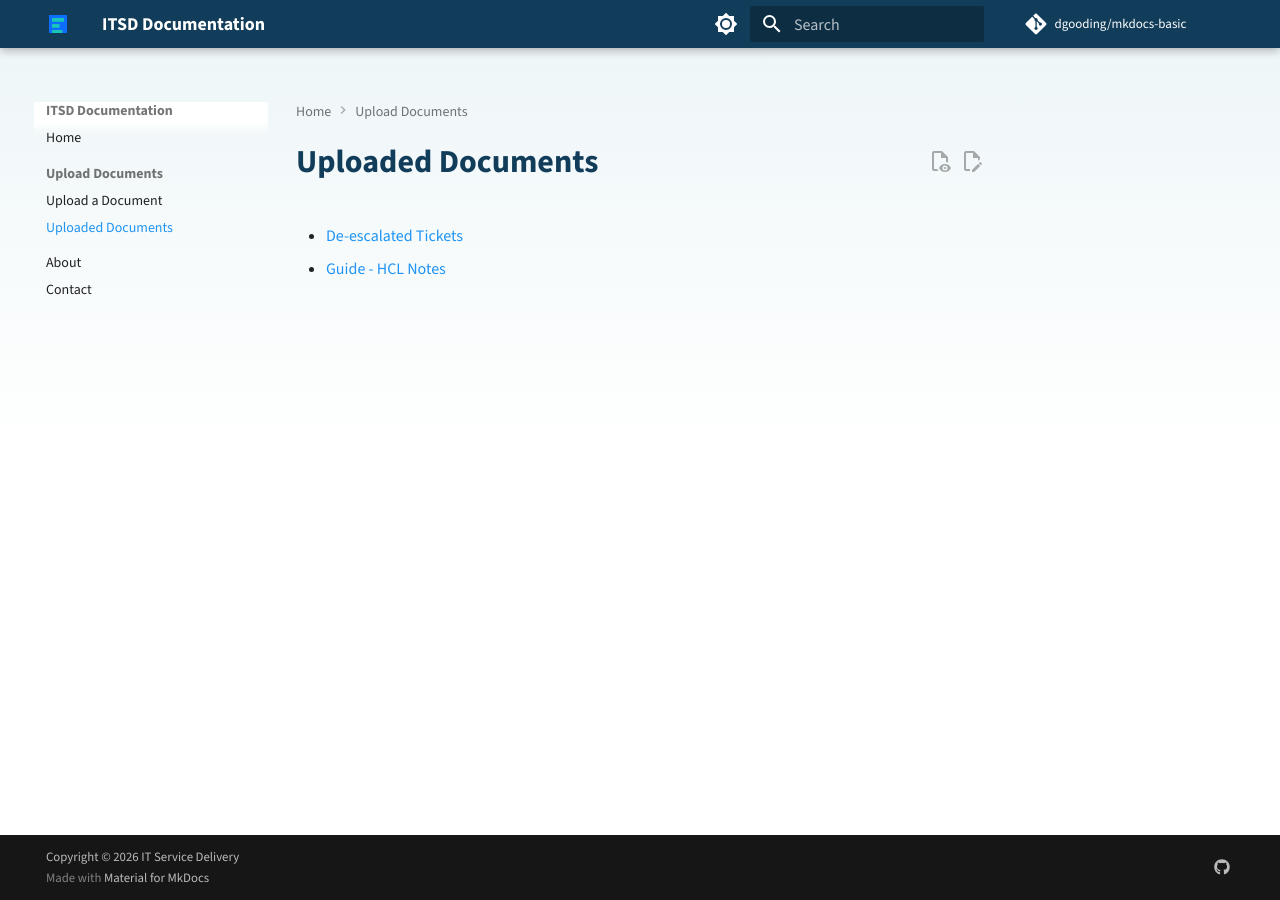
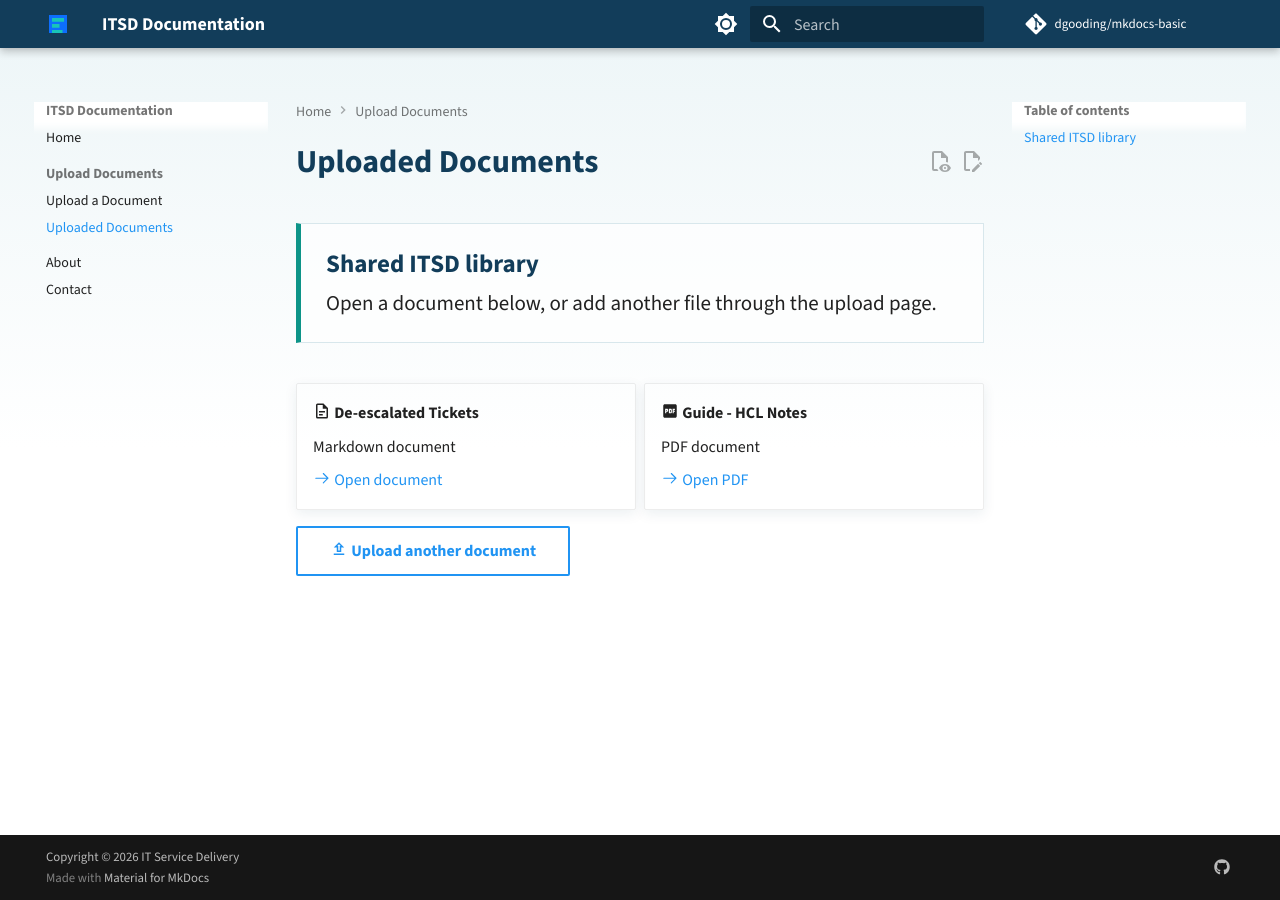
Before and after one commit to dgooding/mkdocs-basic, an MkDocs documentation site: the page built from docs/uploaded-documents.md, in a window 1280 px wide. Built offline with MkDocs 1.6.1 and Material for MkDocs 9.7.7, drawn with Linux system fonts in a browser that asks for light colours; comment, search, counter and statistics services are not loaded.

Commit message:
Refine ITSD site experience

```diff
--- a/docs/stylesheets/extra.css
+++ b/docs/stylesheets/extra.css
@@ -23,6 +23,12 @@
   letter-spacing: 0;
 }
 
+.md-typeset h2 {
+  color: var(--itsd-blue);
+  font-weight: 700;
+  letter-spacing: 0;
+}
+
 .itsd-intro {
   border-left: 0.25rem solid var(--itsd-teal);
   margin: 1.25rem 0 2rem;
@@ -38,6 +44,26 @@
 
 .itsd-intro p {
   font-size: 1.08rem;
+  margin: 0;
+}
+
+.itsd-page-intro {
+  background: rgb(255 255 255 / 0.7);
+  border: 1px solid #d8e7ec;
+  border-left: 0.25rem solid var(--itsd-teal);
+  margin: 1.25rem 0 2rem;
+  max-width: 48rem;
+  padding: 1.1rem 1.25rem;
+}
+
+.itsd-page-intro h2 {
+  color: var(--itsd-navy);
+  font-size: 1.25rem;
+  margin: 0 0 0.3rem;
+}
+
+.itsd-page-intro p {
+  font-size: 1.05rem;
   margin: 0;
 }
 
@@ -60,6 +86,57 @@
   box-shadow: 0 0.35rem 0.9rem rgb(18 61 90 / 0.14);
 }
 
+.itsd-library {
+  max-width: 50rem;
+}
+
+.itsd-library > ul > li {
+  border-color: #c9dce4;
+  box-shadow: 0 0.2rem 0.65rem rgb(18 61 90 / 0.08);
+}
+
+.itsd-library > ul > li:hover {
+  border-color: var(--itsd-teal);
+  box-shadow: 0 0.35rem 0.9rem rgb(18 61 90 / 0.14);
+}
+
+.itsd-status {
+  background: #e8f6f3;
+  border-left: 0.25rem solid var(--itsd-teal);
+  margin: 1.5rem 0;
+  max-width: 44rem;
+  padding: 0.85rem 1rem;
+}
+
+.itsd-principles {
+  max-width: 44rem;
+}
+
+.itsd-principles ul {
+  display: grid;
+  gap: 0.65rem;
+  list-style: none;
+  margin-left: 0;
+  padding-left: 0;
+}
+
+.itsd-principles li {
+  background: rgb(255 255 255 / 0.72);
+  border-left: 0.2rem solid var(--itsd-blue);
+  margin: 0;
+  padding: 0.65rem 0.85rem;
+}
+
+.md-typeset .md-button--primary {
+  background-color: var(--itsd-teal);
+  border-color: var(--itsd-teal);
+}
+
+.md-typeset .md-button--primary:hover {
+  background-color: #087b72;
+  border-color: #087b72;
+}
+
 [data-md-color-scheme="slate"] .md-main {
   background: #18242b;
 }
@@ -68,3 +145,17 @@
 [data-md-color-scheme="slate"] .itsd-intro h2 {
   color: #79c7ef;
 }
+
+[data-md-color-scheme="slate"] .itsd-page-intro,
+[data-md-color-scheme="slate"] .itsd-principles li {
+  background: rgb(20 35 43 / 0.8);
+  border-color: #2c5669;
+}
+
+[data-md-color-scheme="slate"] .itsd-page-intro h2 {
+  color: #79c7ef;
+}
+
+[data-md-color-scheme="slate"] .itsd-status {
+  background: #173c39;
+}
--- a/docs/uploaded-documents.md
+++ b/docs/uploaded-documents.md
@@ -1,4 +1,27 @@
 # Uploaded Documents
 
-- [De-escalated Tickets](De-escalated%20Tickets_converted.md)
-- [Guide - HCL Notes](Guide%20-%20HCL%20Notes.pdf)
+<div class="itsd-page-intro" markdown>
+
+## Shared ITSD library
+
+Open a document below, or add another file through the upload page.
+
+</div>
+
+<div class="grid cards itsd-library" markdown>
+
+- :material-file-document-outline: **De-escalated Tickets**
+
+	Markdown document
+
+	[:octicons-arrow-right-24: Open document](De-escalated%20Tickets_converted.md)
+
+- :material-file-pdf-box: **Guide - HCL Notes**
+
+	PDF document
+
+	[:octicons-arrow-right-24: Open PDF](Guide%20-%20HCL%20Notes.pdf)
+
+</div>
+
+[:material-upload-outline: Upload another document](upload-documents.md){ .md-button }
--- a/mkdocs.yml
+++ b/mkdocs.yml
@@ -52,6 +52,7 @@ plugins:
   - offline
 
 markdown_extensions:
+  - meta
   - attr_list
   - md_in_html
   - admonition
```
Also changed, not shown: docs/about.md (+16 -6 lines), docs/contact.md (+13 -1 lines), docs/upload-documents.md (+14 -2 lines).
